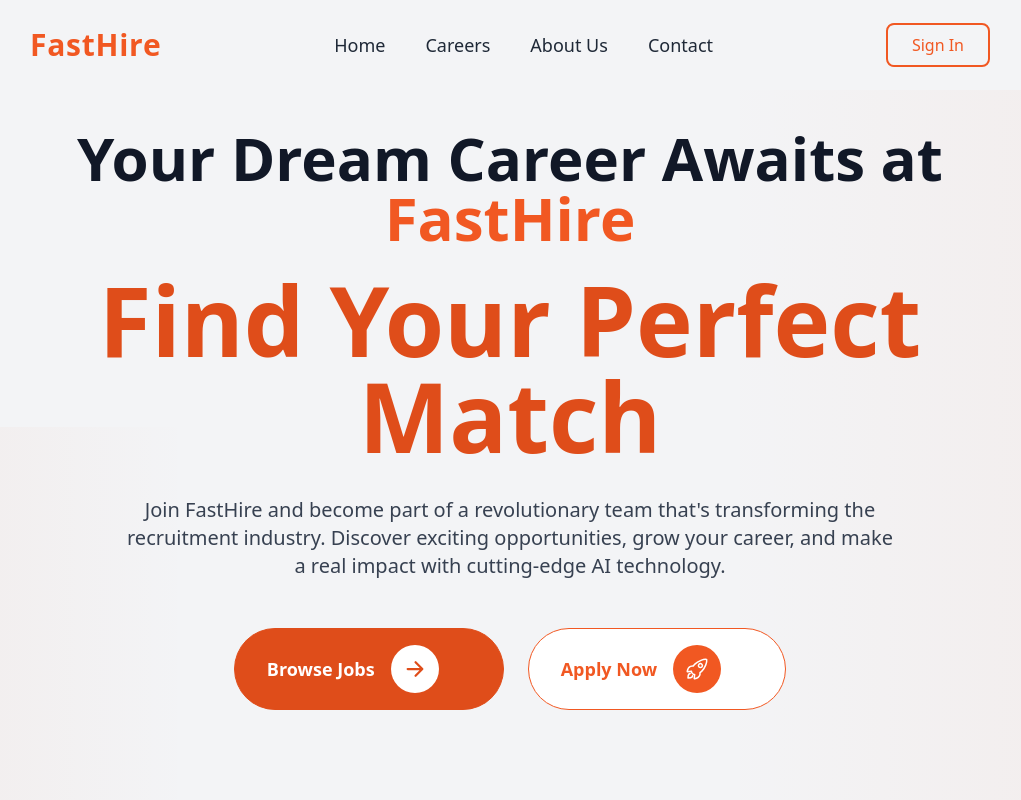
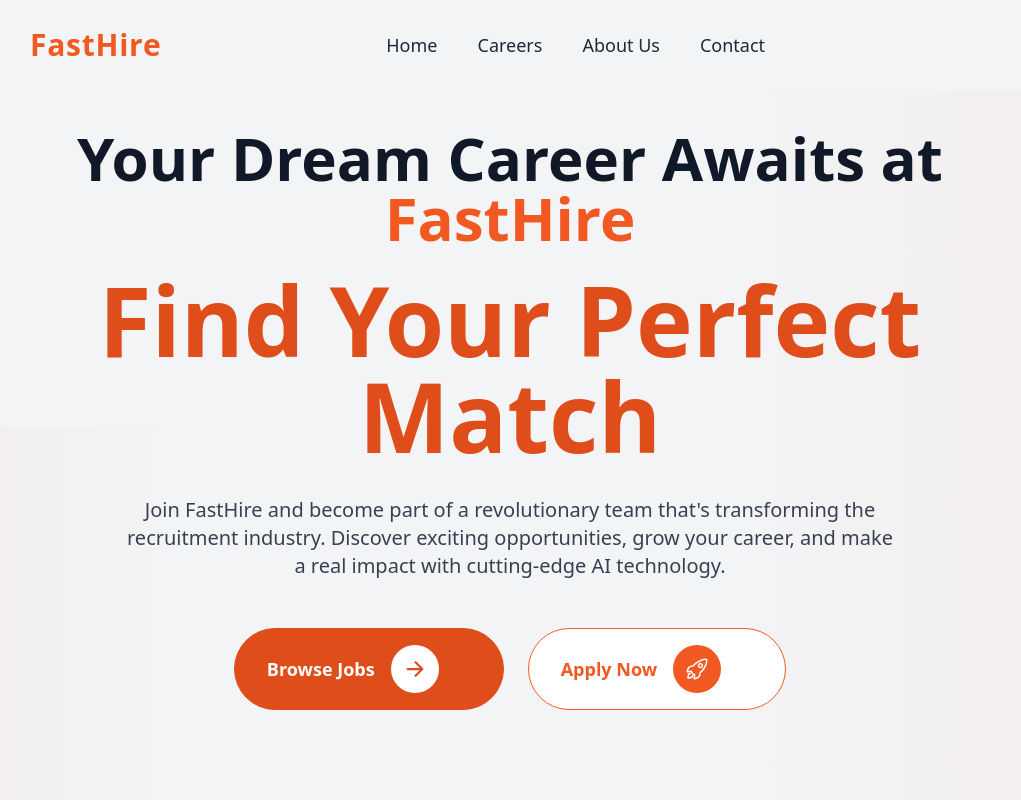
Before and after one commit to hongtham22/fast-hire-fe, a Next.js app: page / in a window 1280 px wide. Shown: the top 800 px of the page, without its empty margins (130-1151 px from the left). Built offline with nearby package versions, Linux system fonts and the light colour scheme; no server answers.

Commit message:
fix benifit and delete sign in button

```diff
--- a/src/app/layout/header.tsx
+++ b/src/app/layout/header.tsx
@@ -14,15 +14,16 @@ function Header() {
   }, []);
 
   return (
-    <header className={`fixed top-0 left-0 w-full ${scrolled ? "bg-white after:content-[''] after:w-full after:h-[2px] after:absolute after:bottom-0 after:left-0 after:bg-gradient-to-r after:from-transparent after:via-orange-primary after:to-transparent shadow-md" : "bg-gray-100"} backdrop-blur-lg  h-[90px] flex items-center justify-between px-40 py-4 z-50 transition-all duration-300`}>
+    <header className={`fixed top-0 left-0 w-full ${scrolled ? "bg-white after:content-[''] after:w-full after:h-[2px] after:absolute after:bottom-0 after:left-0 after:bg-gradient-to-r after:from-transparent after:via-orange-primary after:to-transparent shadow-md" : "bg-gray-100"} backdrop-blur-lg  h-[90px] flex items-center px-40 py-4 z-50 transition-all duration-300`}>
+      {/* Logo */}
       <div className="flex items-center">
         <Link href="/" className="text-3xl font-extrabold text-orange-primary tracking-wide">
           FastHire
         </Link>
       </div>
 
-      {/* Navigation */}
-      <nav>
+      {/* Navigation - centered */}
+      <nav className="flex-1 flex justify-center">
         <ul className="flex space-x-10 text-gray-800 font-medium text-lg">
           {["Home", "Careers", "About Us", "Contact"].map((item, index) => (
             <li key={index} className="relative group">
@@ -38,13 +39,9 @@ function Header() {
         </ul>
       </nav>
 
-      {/* Sign In Button */}
-      <Link href="/login">
-        <button className="relative px-6 py-2 border-2 border-orange-primary text-orange-primary rounded-lg overflow-hidden transition-all duration-400 hover:bg-orange-primary hover:text-white group">
-          <span className="absolute inset-0 w-0 bg-orange-primary transition-all duration-400 group-hover:w-full"></span>
-          <span className="relative">Sign In</span>
-        </button>
-      </Link>
+      {/* Empty space for balance */}
+      <div className="flex items-center">
+      </div>
     </header>
   );
 }
--- a/src/components/JobModal/CreateJobModal.tsx
+++ b/src/components/JobModal/CreateJobModal.tsx
@@ -27,7 +27,15 @@ export default function CreateJobModal({ isOpen, onClose, onJobCreated }: Create
   const [niceToHave, setNiceToHave] = useState("");
   const [languageSkills, setLanguageSkills] = useState("");
   const [keyResponsibility, setKeyResponsibility] = useState("");
-  const [ourOffer, setOurOffer] = useState("");
+  const [ourOffer, setOurOffer] = useState(`- Attractive salary based on your skills.
+- 100% salary during the 2-month probation period.
+- 13th-month salary and performance-based bonuses.
+- 15-18 days of paid leave per year for employees with over 1 year of service.
+- MacBook/ Laptop provided to meet your work requirements.
+- Language support programs for learning Japanese and English.
+- Performance appraisal and salary review twice a year.
+- Full gross salary payment for compulsory insurance.
+- Awards for outstanding performance on a quarterly and yearly basis.`);
   const [expireDate, setExpireDate] = useState("");
 
   // Fetch locations on component mount
```
